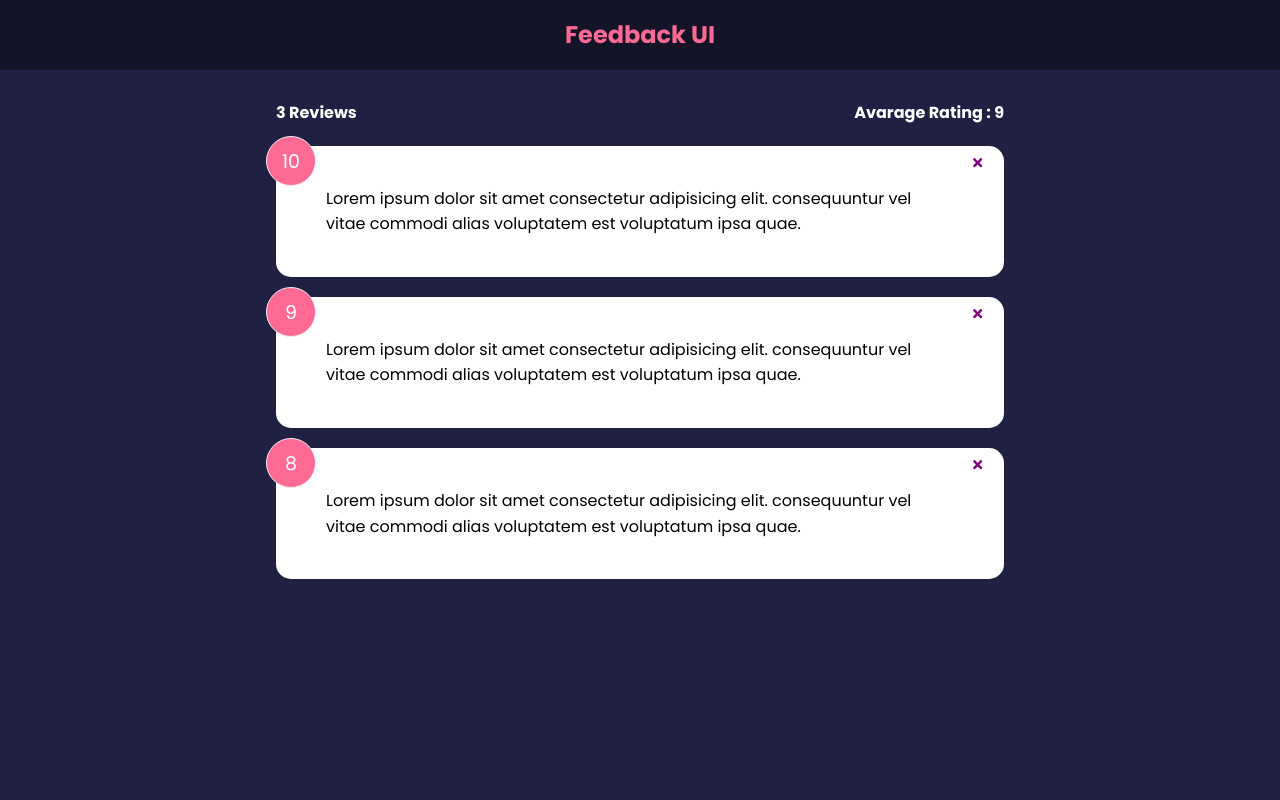
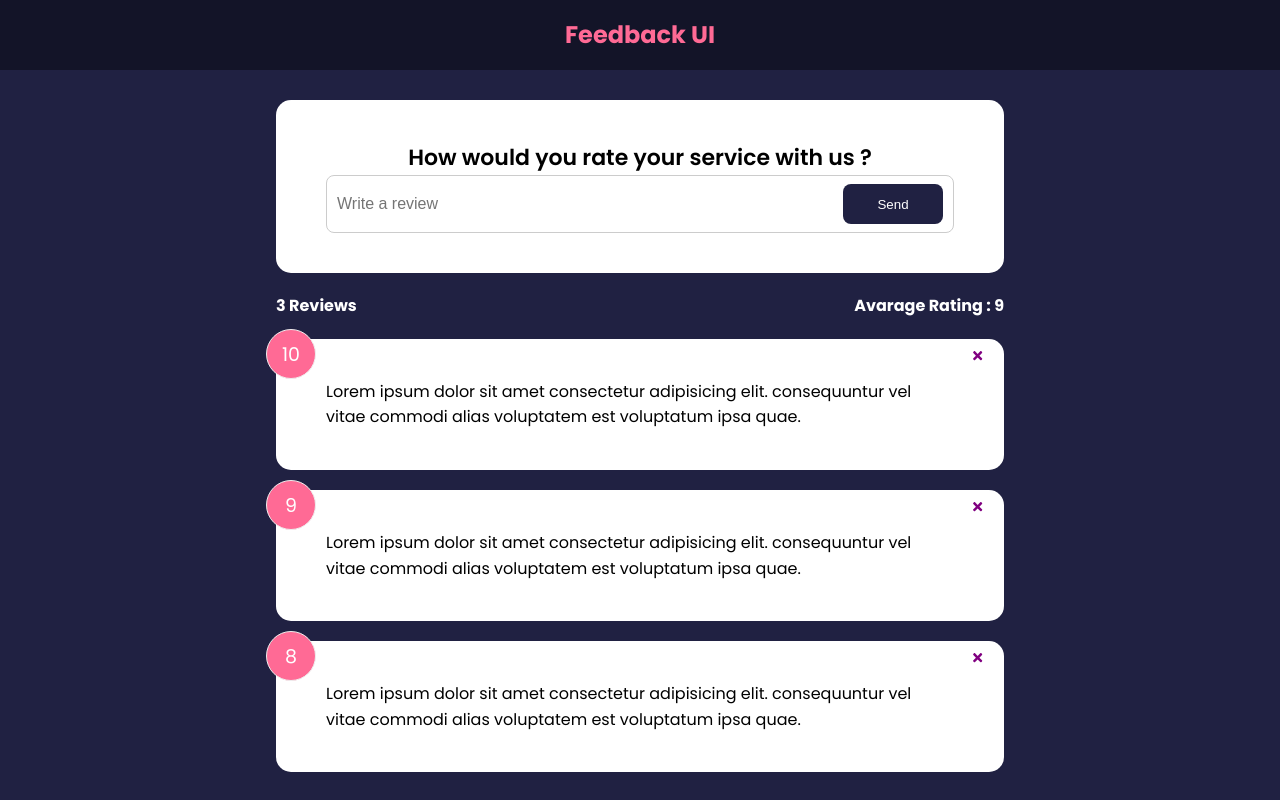
Before and after one commit to ulusan/Feedback-App-With-React, a React (Create React App) app: page / in a window 1280 px wide. Built offline with nearby package versions, Linux system fonts and the light colour scheme; the HTML template or start-up script is replaced by a standard one.

Commit message:
Custom Button Component

```diff
--- a/src/App.js
+++ b/src/App.js
@@ -3,6 +3,7 @@
 import Feedbacklist from "./components/FeedbackList";
 import FeedbackData from "./data/FeedbackData";
 import FeedbackStats from "./components/FeedbackStats";
+import FeedbackForm from "./components/FeedbackForm";
 
 function App() {
   const [feedback, setFeedback] = useState(FeedbackData);
@@ -16,6 +17,7 @@
     <>
       <Header />
       <div className="container">
+        <FeedbackForm />
         <FeedbackStats feedback={feedback} />
         <Feedbacklist feedback={feedback} handleDelete={deletFeedback} />
       </div>
--- /dev/null
+++ b/src/components/FeedbackForm.jsx
@@ -0,0 +1,31 @@
+import { useState } from "react";
+import Card from "./shared/Card";
+import Button from "./shared/Button";
+
+function FeedbackForm() {
+  const [text, setText] = useState("");
+
+  const handleTextChange = (e) => {
+    setText(e.target.value);
+  };
+
+  return (
+    <Card>
+      <form>
+        <h2>How would you rate your service with us ?</h2>
+        {/*@todo - rating select component*/}
+        <div className="input-group">
+          <input
+            onChange={handleTextChange}
+            type="text"
+            placeholder="Write a review"
+            value={text}
+          />
+          <Button type="Submit">Send</Button>
+        </div>
+      </form>
+    </Card>
+  );
+}
+
+export default FeedbackForm;
--- /dev/null
+++ b/src/components/shared/Button.jsx
@@ -0,0 +1,25 @@
+import { type } from "@testing-library/user-event/dist/type";
+import PropTypes from "prop-types";
+
+function Button({ children, version, type, isDisabled }) {
+  return (
+    <button type={type} disabled={isDisabled} className={`btn btn-${version}`}>
+      {children}
+    </button>
+  );
+}
+
+Button.defaultProps = {
+  version: "primary",
+  type: "button",
+  isDisabled: false,
+};
+
+Button.propTypes = {
+  children: PropTypes.node.isRequired,
+  version: PropTypes.string,
+  type: PropTypes.string,
+  isDisabled: PropTypes.bool,
+};
+
+export default Button;
```
